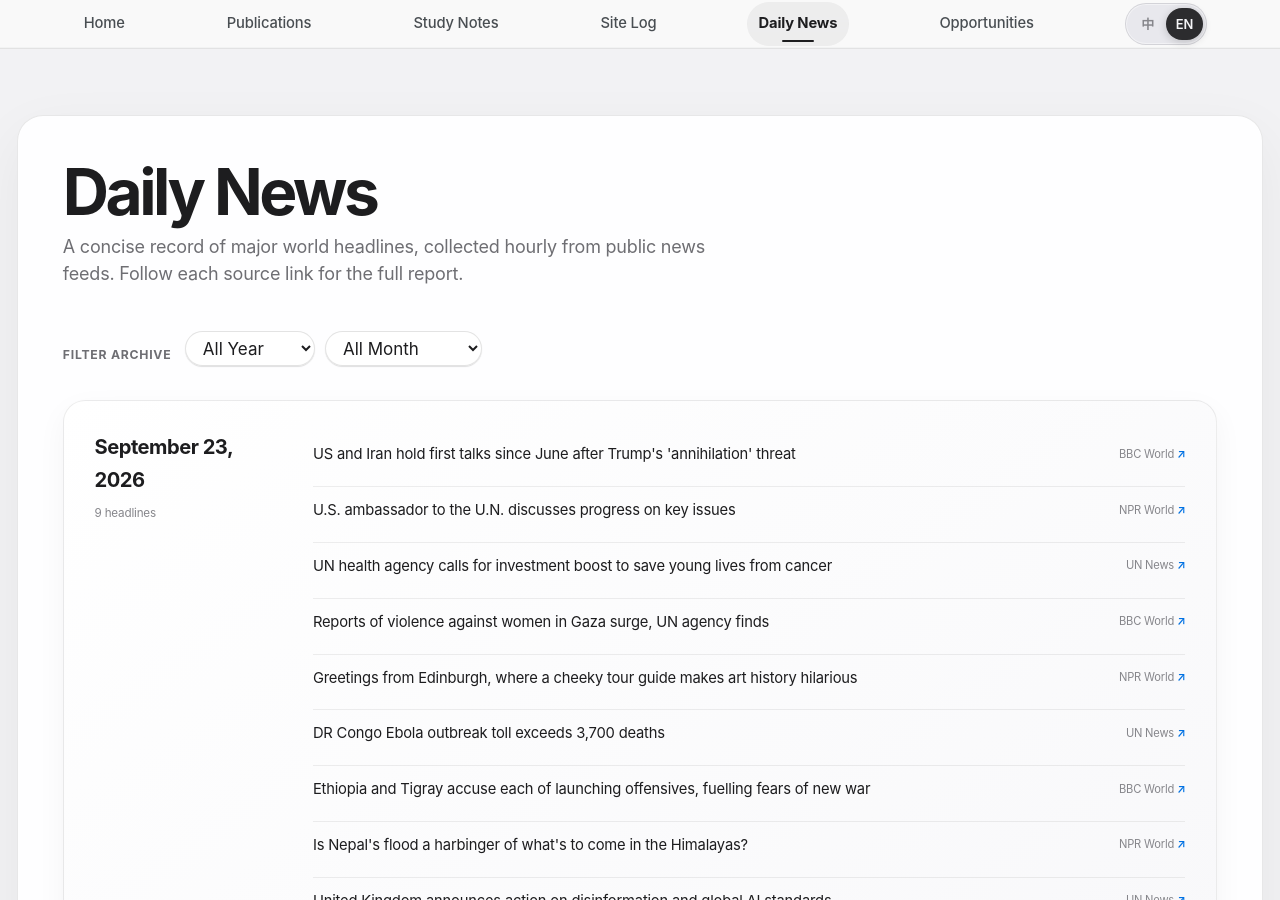
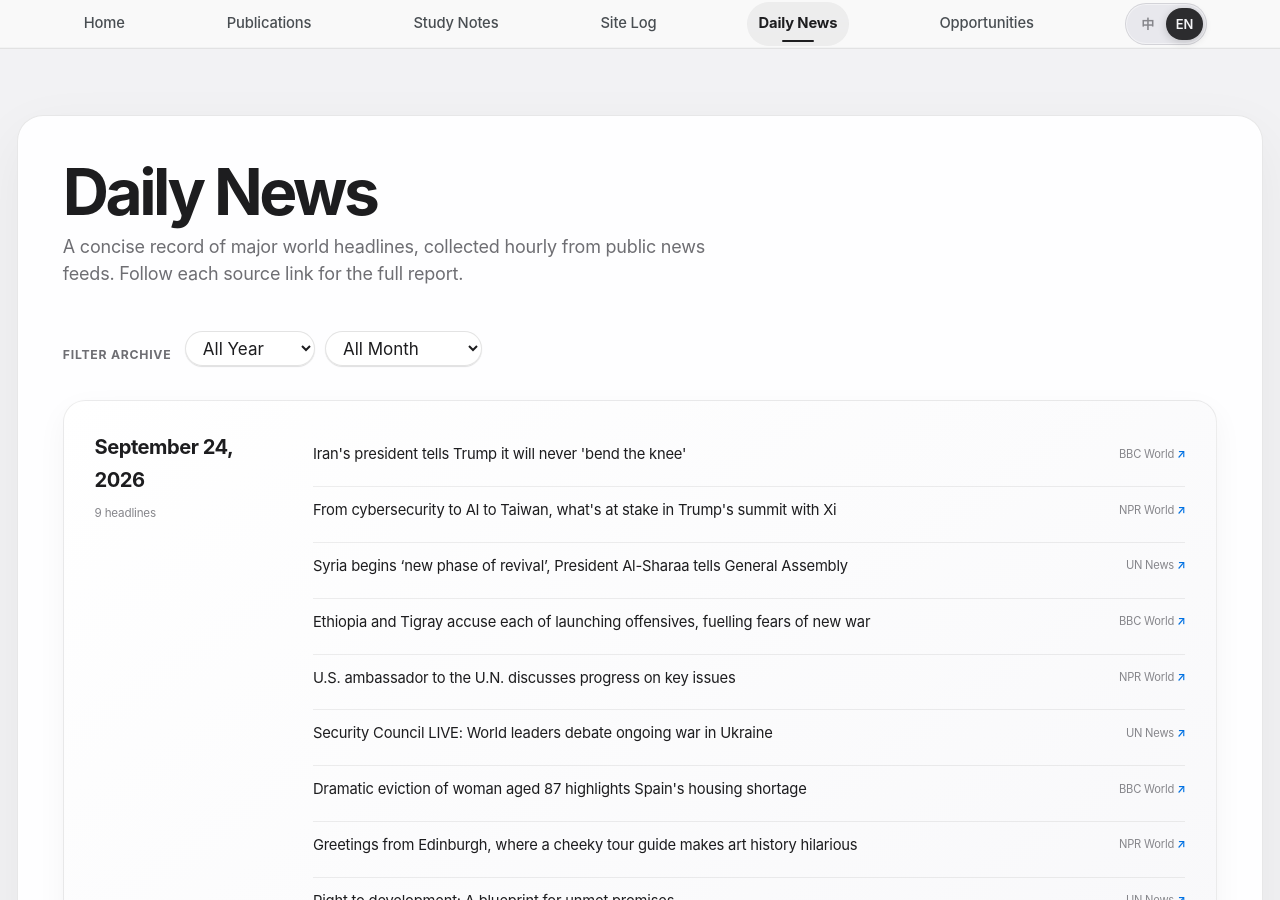
Before and after one commit to HaoxiangLuo/HaoxiangLuo.github.io, a Jekyll site: the page built from _pages/daily-news.html, in a window 1280 px wide and 900 px high. Built offline with Jekyll 4.4.1, drawn with Linux system fonts in a browser that asks for light colours; a style sheet for code colours, icons or effects is not loaded; some of the changed text lies outside the part shown.

Commit message:
Update daily news 2026-09-24

```diff
--- a/_data/daily_news.json
+++ b/_data/daily_news.json
@@ -1,6 +1,65 @@
 {
-  "updated_at": "2026-09-23T23:25:59+08:00",
+  "updated_at": "2026-09-24T00:26:55+08:00",
   "days": [
+    {
+      "date": "2026-09-24",
+      "items": [
+        {
+          "title": "Iran's president tells Trump it will never 'bend the knee'",
+          "source": "BBC World",
+          "url": "https://www.bbc.co.uk/news/articles/cqvgyjy23ggjo?at_medium=RSS&at_campaign=rss",
+          "title_zh": "伊朗总统告诉特朗普，伊朗永远不会“屈服"
+        },
+        {
+          "title": "From cybersecurity to AI to Taiwan, what's at stake in Trump's summit with Xi",
+          "source": "NPR World",
+          "url": "https://www.npr.org/2026/09/23/nx-s1-5978691/from-cybersecurity-to-ai-what-at-stake-in-trumps-meeting-with-and-president-xiwhy-the-us-and-china-are-at-a-precarious-moment-in-their-relationship",
+          "title_zh": "从网络安全到人工智能再到台湾，特朗普与习近平的峰会利害攸关"
+        },
+        {
+          "title": "Syria begins ‘new phase of revival’, President Al-Sharaa tells General Assembly",
+          "source": "UN News",
+          "url": "https://news.un.org/feed/view/en/story/2026/09/1168411",
+          "title_zh": "萨拉总统告诉大会，叙利亚开始“复兴的新阶段"
+        },
+        {
+          "title": "Ethiopia and Tigray accuse each of launching offensives, fuelling fears of new war",
+          "source": "BBC World",
+          "url": "https://www.bbc.co.uk/news/articles/cry8zwwq21pxo?at_medium=RSS&at_campaign=rss",
+          "title_zh": "埃塞俄比亚和提格雷指责各自发动攻势，加剧了对新战争的担忧"
+        },
+        {
+          "title": "U.S. ambassador to the U.N. discusses progress on key issues",
+          "source": "NPR World",
+          "url": "https://www.npr.org/2026/09/23/nx-s1-5978682/u-s-ambassador-to-the-u-n-discusses-progress-on-key-issues",
+          "title_zh": "美国驻联合国大使讨论关键问题的进展"
+        },
+        {
+          "title": "Security Council LIVE: World leaders debate ongoing war in Ukraine",
+          "source": "UN News",
+          "url": "https://news.un.org/feed/view/en/story/2026/09/1168410",
+          "title_zh": "安理会直播：世界领导人辩论乌克兰正在进行的战争"
+        },
+        {
+          "title": "Dramatic eviction of woman aged 87 highlights Spain's housing shortage",
+          "source": "BBC World",
+          "url": "https://www.bbc.co.uk/news/articles/c6vgy55lm8z1o?at_medium=RSS&at_campaign=rss",
+          "title_zh": "87岁妇女被大规模驱逐凸显西班牙住房短缺"
+        },
+        {
+          "title": "Greetings from Edinburgh, where a cheeky tour guide makes art history hilarious",
+          "source": "NPR World",
+          "url": "https://www.npr.org/2026/09/23/g-s1-142427/uk-coco-art-history-comedy-tour",
+          "title_zh": "来自爱丁堡的问候，厚脸皮的导游让艺术史变得热闹"
+        },
+        {
+          "title": "Right to development: A blueprint for unmet promises",
+          "source": "UN News",
+          "url": "https://news.un.org/feed/view/en/story/2026/09/1168405",
+          "title_zh": "发展权：未兑现承诺的蓝图"
+        }
+      ]
+    },
     {
       "date": "2026-09-23",
       "items": [
```
